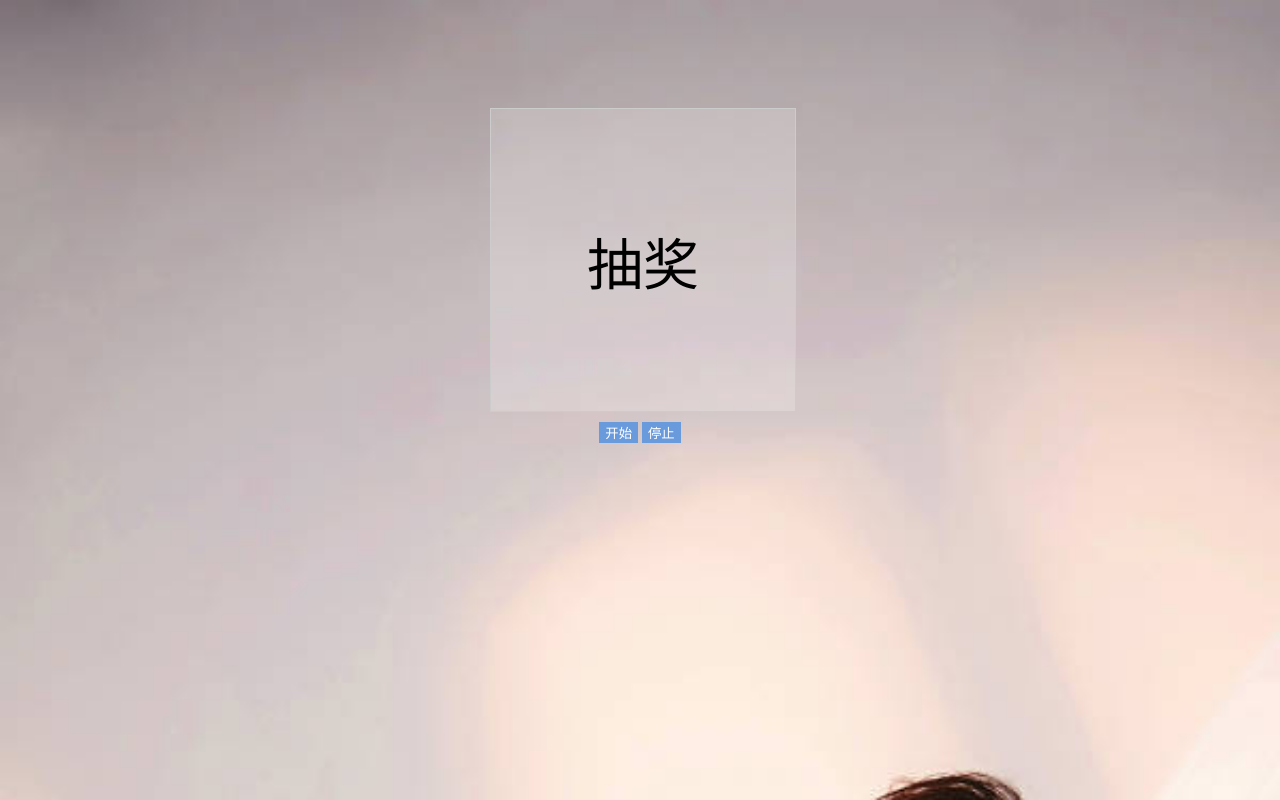
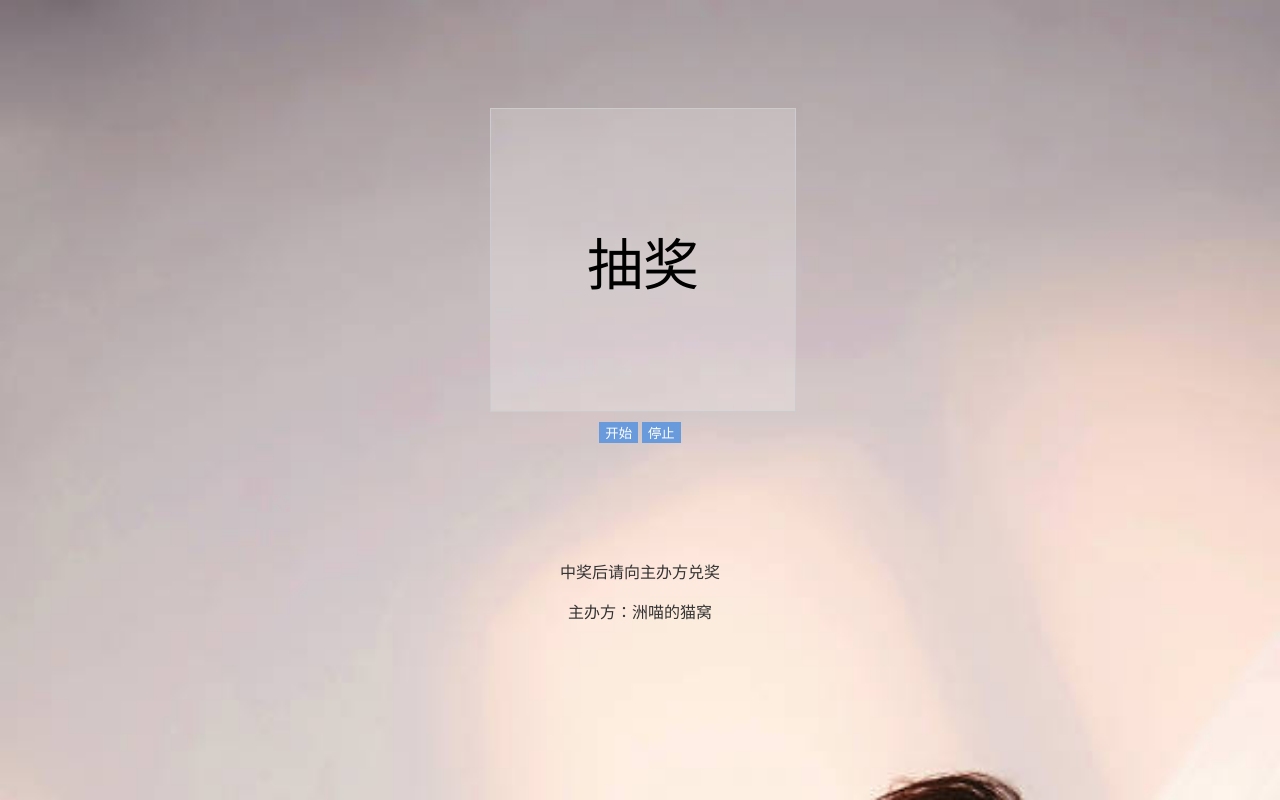
Before and after one commit to Sundayshan/surprise, a plain HTML site: page index.html in a window 1280 px wide. Drawn offline with Linux system fonts and the light colour scheme.

Commit message:
no message

```diff
--- a/index.html
+++ b/index.html
@@ -32,6 +32,14 @@
 				background: #699ADC;
 				color: #fff;
 			}
+			.tip{
+				padding-top:100px ;
+				width: 100%;
+				text-align: center;
+			}
+			.tip p{
+				color: #333;
+			}
 		</style>
 	</head>
 	<body>
@@ -40,6 +48,10 @@
 			<div class="control">
 				<input id="start" type="button" value="开始"/>
 				<input id="end" type="button" value="停止" />
+			</div>
+			<div class="tip">
+				<p>中奖后请向主办方兑奖</p>
+				<p>主办方：洲喵的猫窝</p>
 			</div>
 		</div>
 
```
Also changed, not shown: 1 other file.
